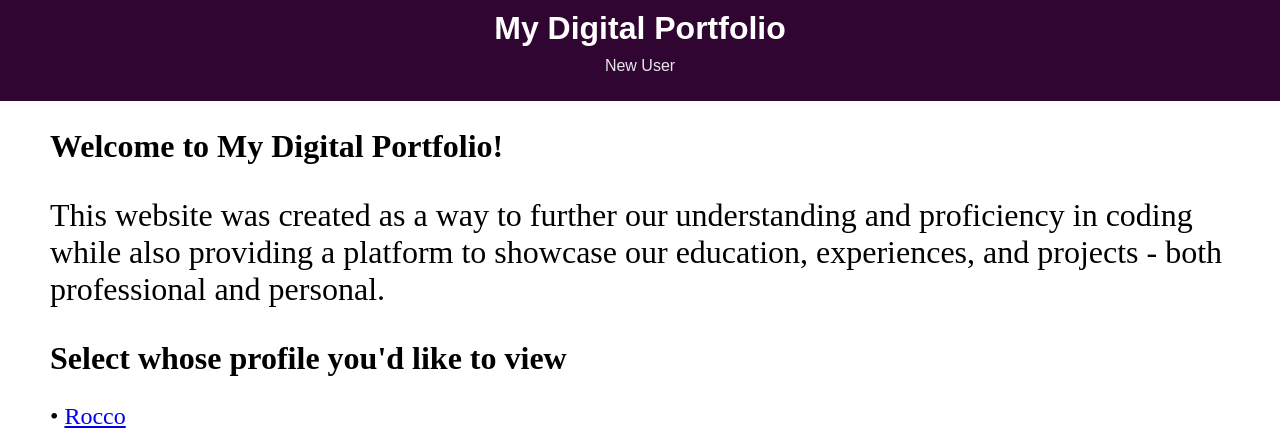
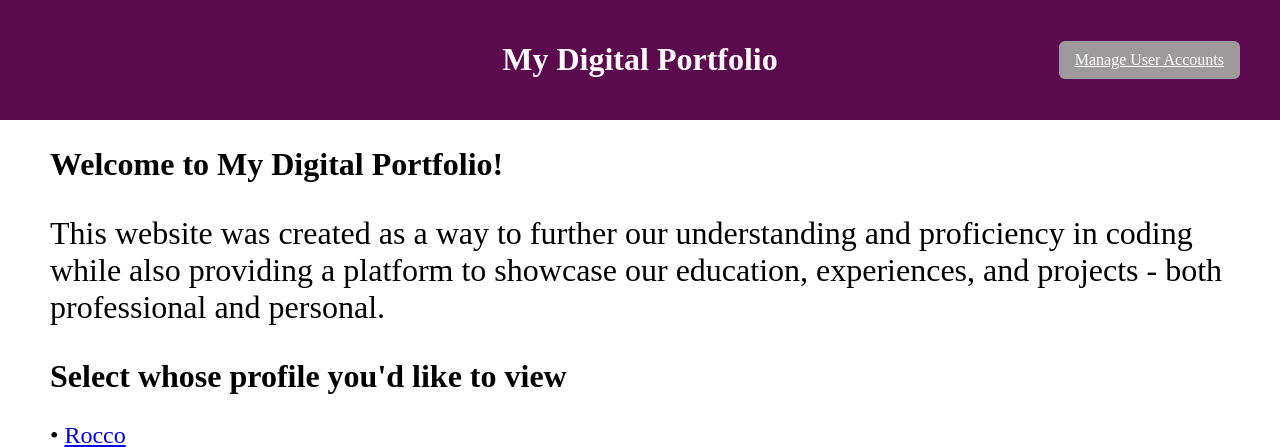
Before and after one commit to roccoriadigos-debug/digital-portfolio-flask-app, a Flask app: page / in a window 1280 px wide. Shown: the top 447 px of the page. Run offline with Flask 3, Linux system fonts and the light colour scheme.

Commit message:
Updated the Home page and specifically the header

```diff
--- a/static/css/style.css
+++ b/static/css/style.css
@@ -6,35 +6,31 @@ body {
 
 /* Banner layout */
 .banner {
-    align-items: center;      /* vertically center text */
-    gap: 10px;
-    padding: 10px;
-    background-color: rgb(49, 5, 49);
+    font-family: 'Times New Roman', Times, serif;
+    display: grid;
+    grid-template-columns: 1fr auto 1fr;
+    align-items: center;        /* same y-axis */
+    justify-content: space-between; /* left & far right */
+    padding: 20px 40px;
+    background-color: #5c0a4e;
+}
+
+.banner-title {
+    justify-self: center;
+    font-size: xx-large;
+    color: #fcf9f9;
+}
+
+.banner-link {
+    justify-self: right;
+    padding: 10px 16px;
+    border-radius: 6px;
+    background-color: #9c9a9a;
     color: white;
 }
 
-.banner-text {
-    text-align: center;        /* text centered */
-}
-
-.banner-text h1 {
-    font-size: 750;
-    margin: 0;
-}
-
-.banner-links {
-    margin-top: 10px;
-}
-
-.banner-links a {
-    color: #e5e7eb;
-    text-decoration: none;
-    font-weight: 500;
-    align-self: right;
-}
-
-.banner-links a:hover {
-    text-decoration: underline;
+.banner-link:hover {
+    background-color: #555;
 }
 
 
--- a/templates/home.html
+++ b/templates/home.html
@@ -13,16 +13,10 @@
 
     <!-- Banner / Header -->
 <header class="banner">
-    <div class="banner-text">
-        <h1>My Digital Portfolio</h1>
-
-        <p class="banner-links">
-    <a href="{{ url_for('newuser') }}">New User</a>
-</p>
-
-    </div>
+    <div class="banner-spacer"></div>
+    <h1 class="banner-title">My Digital Portfolio</h1>
+    <a class="banner-link" href="{{ url_for('newuser') }}">Manage User Accounts</a>
 </header>
-
 
 
 
```
Also changed, not shown: templates/newuser.html (+3 -9 lines).
